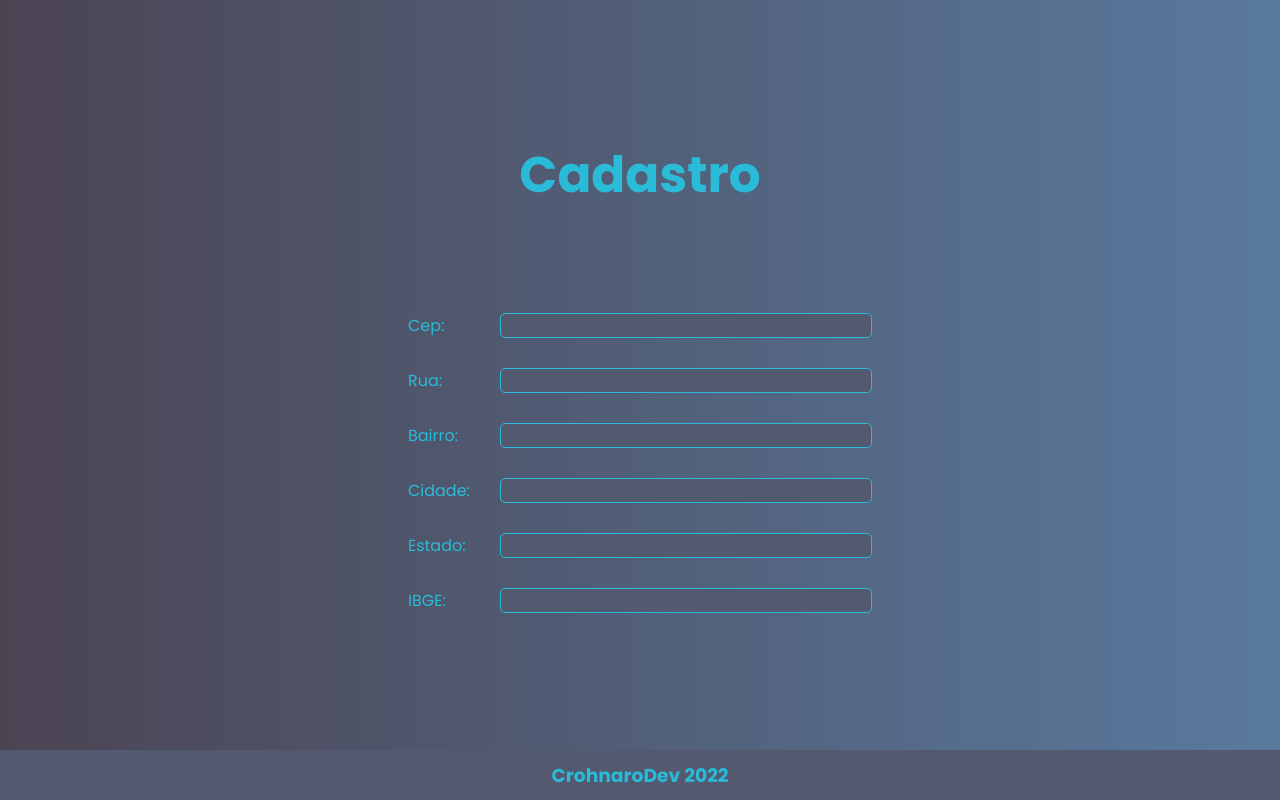
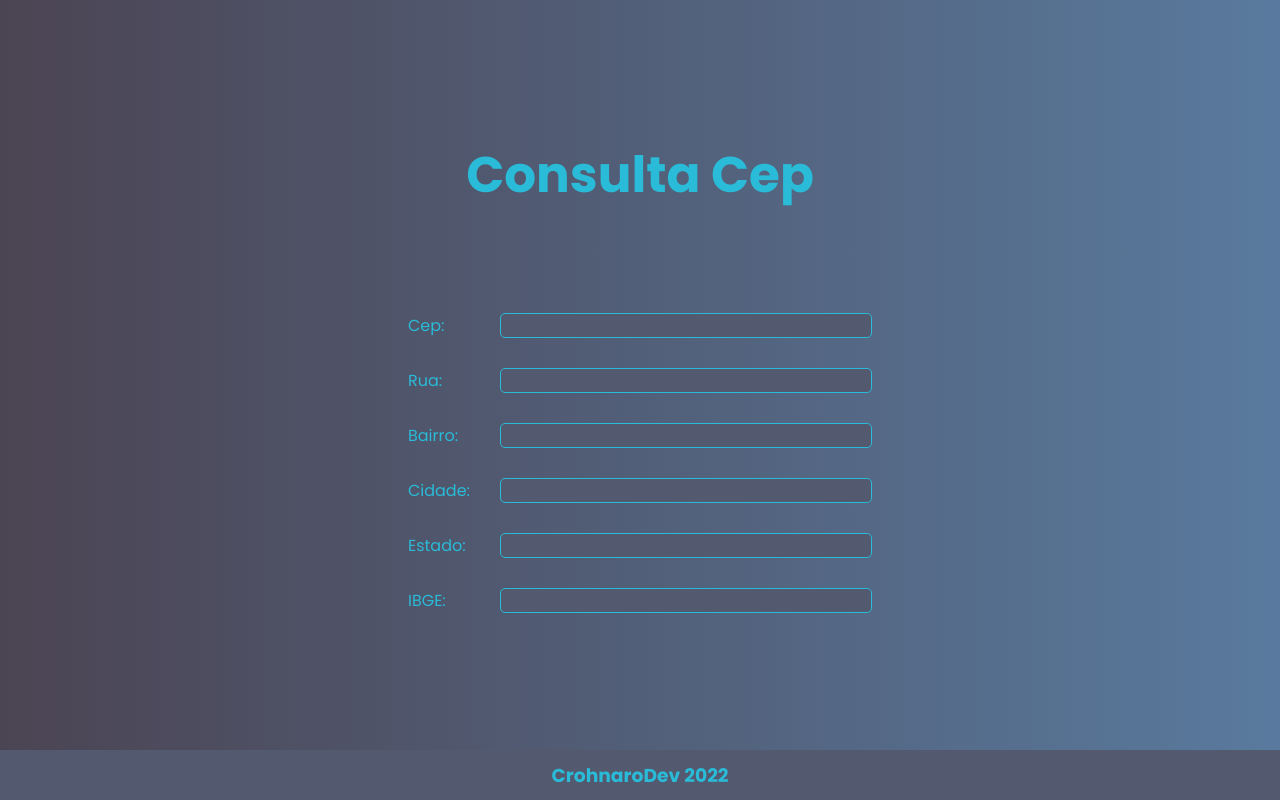
Before and after one commit to crohnaro/ConsultaCepAPI, a plain HTML site: page index.html in a window 1280 px wide. Drawn offline with Linux system fonts and the light colour scheme.

Commit message:
alterando titulo da pagina

```diff
--- a/index.html
+++ b/index.html
@@ -11,7 +11,7 @@
 <body>
     <form id="forms" method="get" action=".">
         <div>
-            <h1>Cadastro</h1>
+            <h1>Consulta Cep</h1>
         </div>
 
         <div class="inputForm">
```
